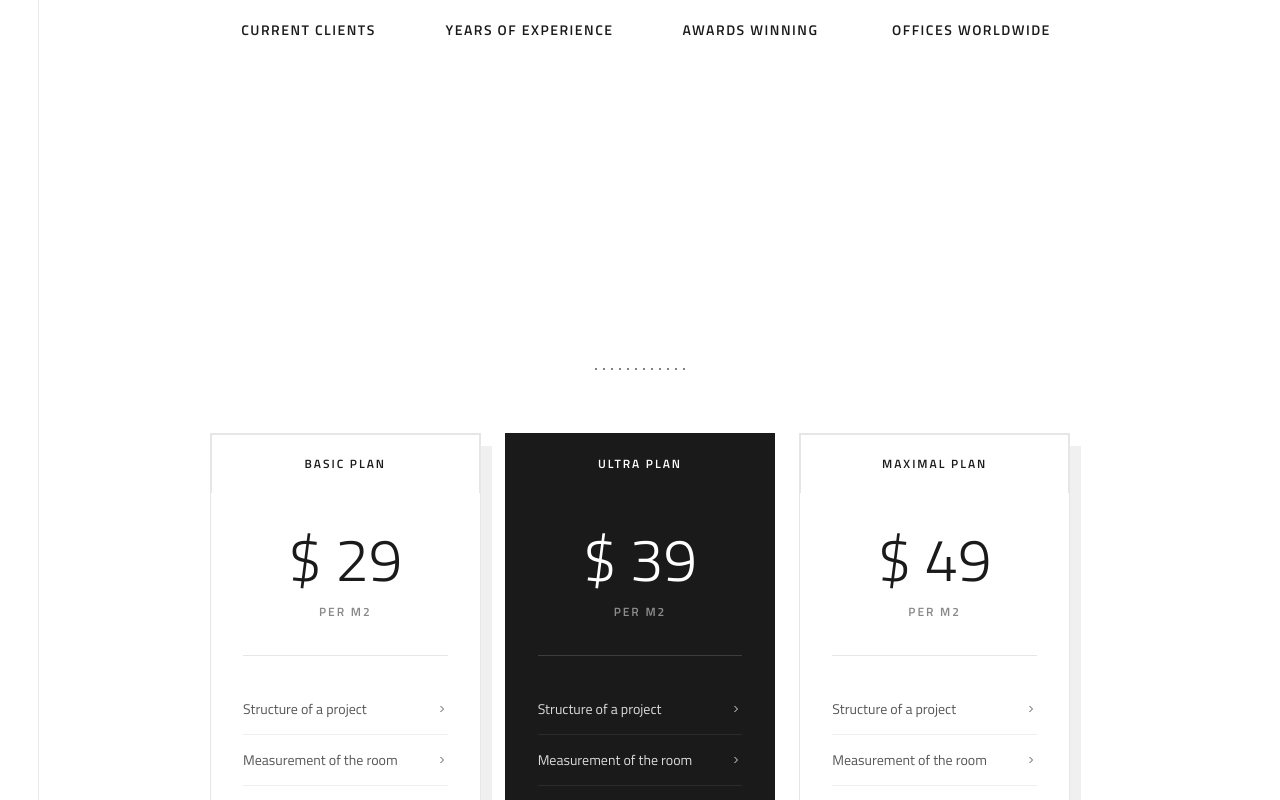
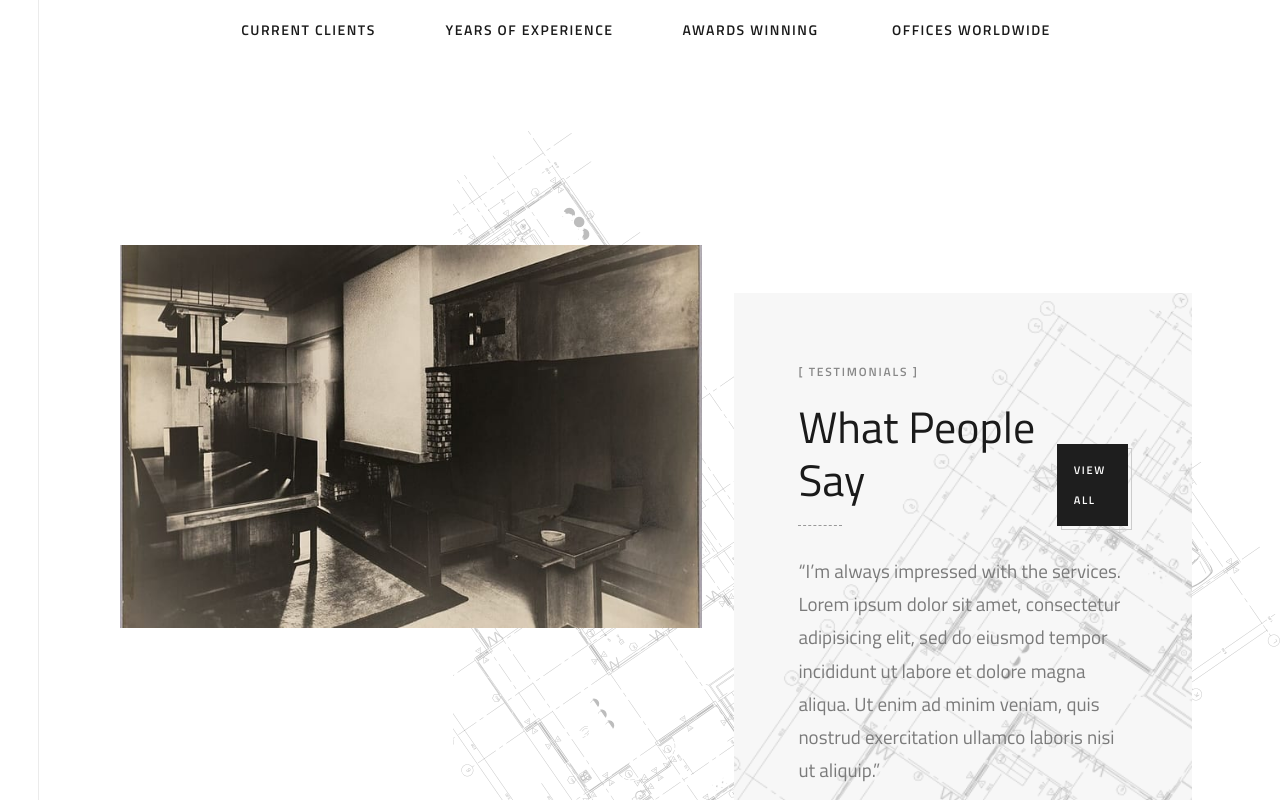
Before and after one commit to Kalandhar01/Siva_con, a Next.js app: page / in a window 1280 px wide. Shown: the part 4060-4860 px from the top of the page. Built offline with nearby package versions, Linux system fonts and the light colour scheme.

Commit message:
chore: remove Pricing section from page

```diff
--- a/src/app/page.tsx
+++ b/src/app/page.tsx
@@ -4,7 +4,6 @@ import About from "@/components/About";
 import Skills from "@/components/Skills";
 import Services from "@/components/Services";
 import Stats from "@/components/Stats";
-import Pricing from "@/components/Pricing";
 import Testimonials from "@/components/Testimonials";
 import Blog from "@/components/Blog";
 import Footer from "@/components/Footer";
@@ -26,7 +25,6 @@ export default function Home() {
           <Skills />
           <Services />
           <Stats />
-          <Pricing />
           <Testimonials />
           <Blog />
         </main>
```
